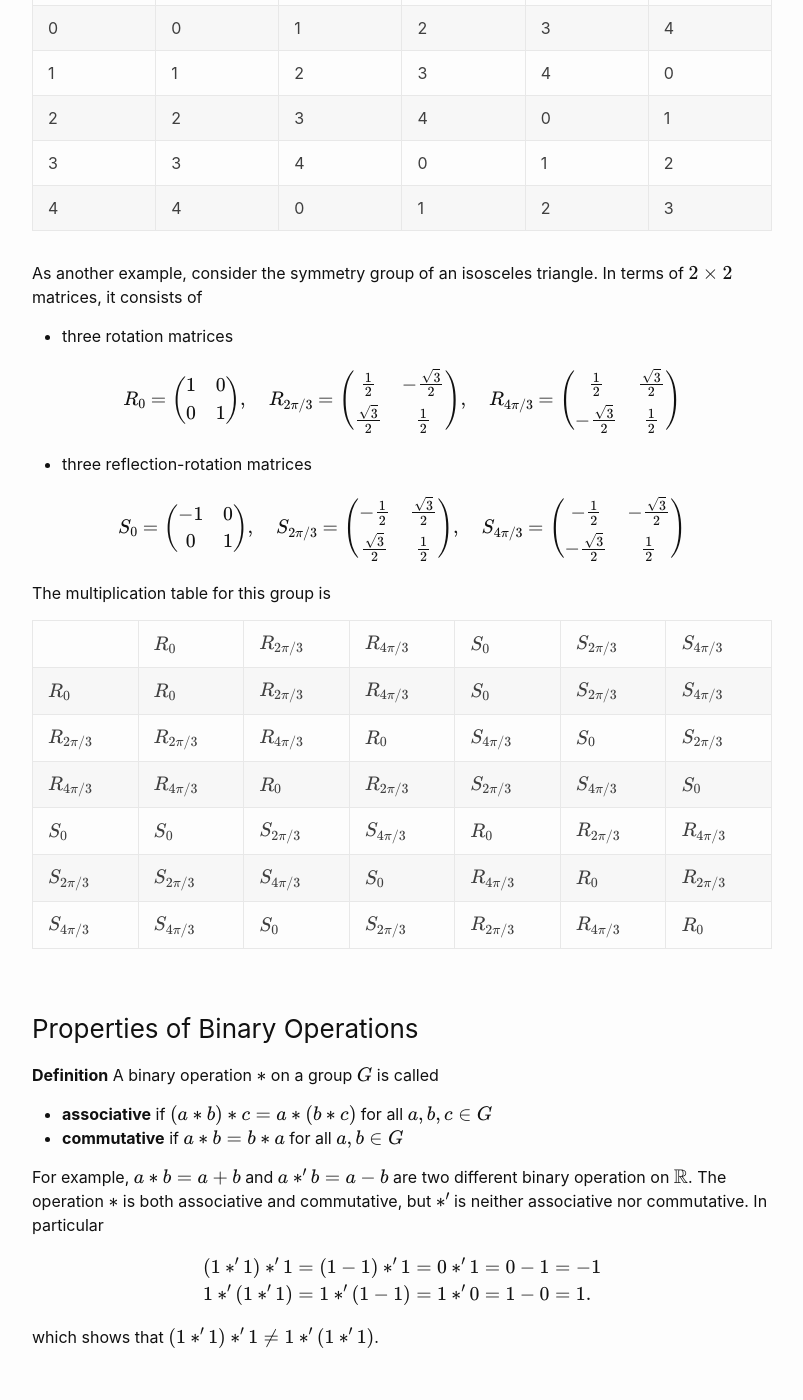
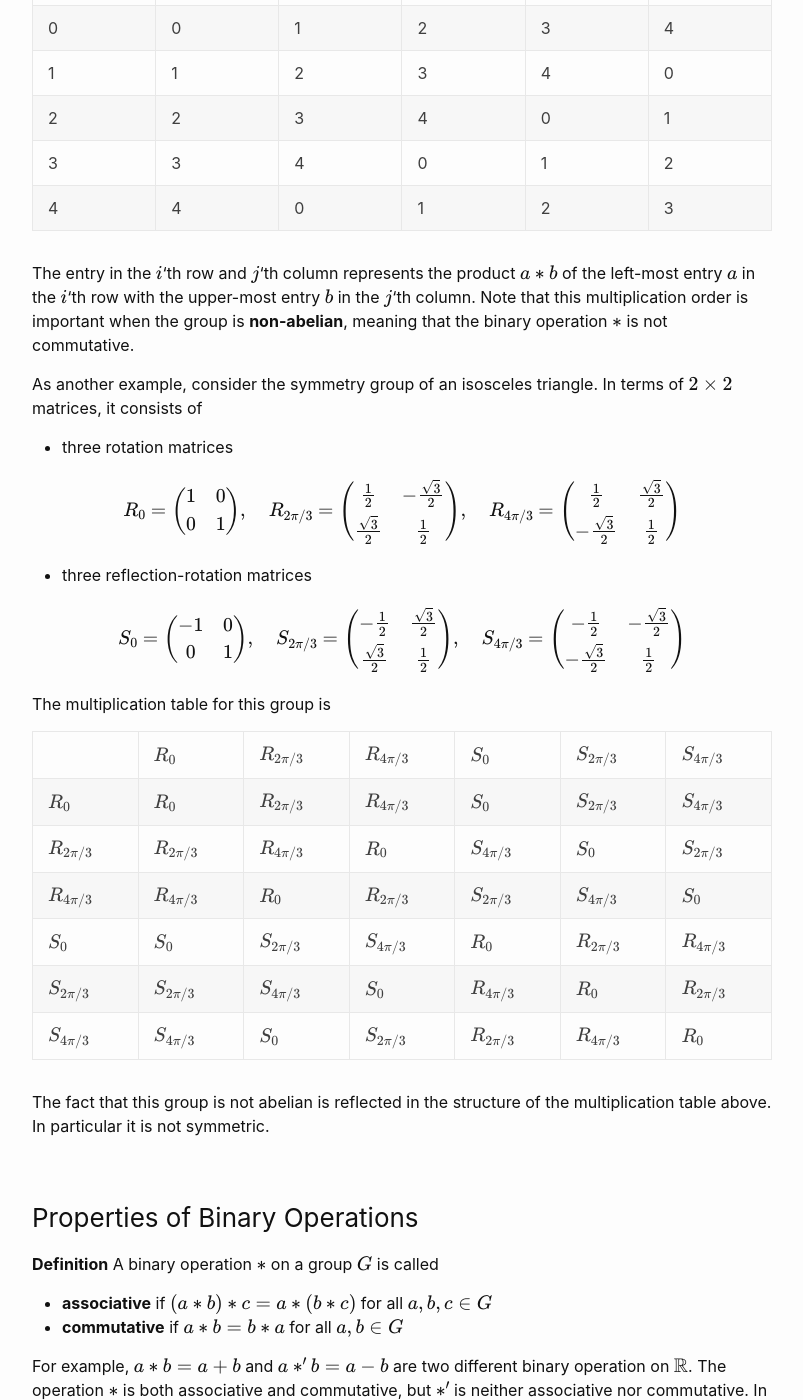
Before and after one commit to wcasper/math407spring2021, a Jekyll site: the page built from _posts/2021-01-28-part-2-binary-operations.md, in a window 1280 px wide and 1400 px high, scrolled down 1215 px. Shown: the whole window, without its empty margins (238-1041 px from the left). Built offline with Jekyll 4.4.1, drawn with Linux system fonts in a browser that asks for light colours.

Commit message:
adding more multiplication table info

```diff
--- a/_posts/2021-01-28-part-2-binary-operations.md
+++ b/_posts/2021-01-28-part-2-binary-operations.md
@@ -33,6 +33,8 @@ For example, if $$G = \{0,1,2,3,4\}$$ with binary operator $$a*b = a+_5b$$ then
 | 3 | 3 | 4 | 0 | 1 | 2 |
 | 4 | 4 | 0 | 1 | 2 | 3 |
 
+The entry in the $$i$$'th row and $$j$$'th column represents the product $$a*b$$ of the left-most entry $$a$$ in the $$i$$'th row with the upper-most entry $$b$$ in the $$j$$'th column.  Note that this multiplication order is important when the group is **non-abelian**, meaning that the binary operation $$*$$ is not commutative.
+
 As another example, consider the symmetry group of an isosceles triangle.  In terms of $$2\times 2$$ matrices, it consists of
 * three rotation matrices
 
@@ -60,6 +62,7 @@ The multiplication table for this group is
 | $$S_{2\pi/3}$$ | $$S_{2\pi/3}$$ | $$S_{4\pi/3}$$ | $$S_0$$        | $$R_{4\pi/3}$$ | $$R_0$$        | $$R_{2\pi/3}$$ |
 | $$S_{4\pi/3}$$ | $$S_{4\pi/3}$$ | $$S_0$$        | $$S_{2\pi/3}$$ | $$R_{2\pi/3}$$ | $$R_{4\pi/3}$$ | $$R_0$$        |
 
+The fact that this group is not abelian is reflected in the structure of the multiplication table above.  In particular it is not symmetric.
 
 ### Properties of Binary Operations
 **Definition** A binary operation $$*$$ on a group $$G$$ is called
```
